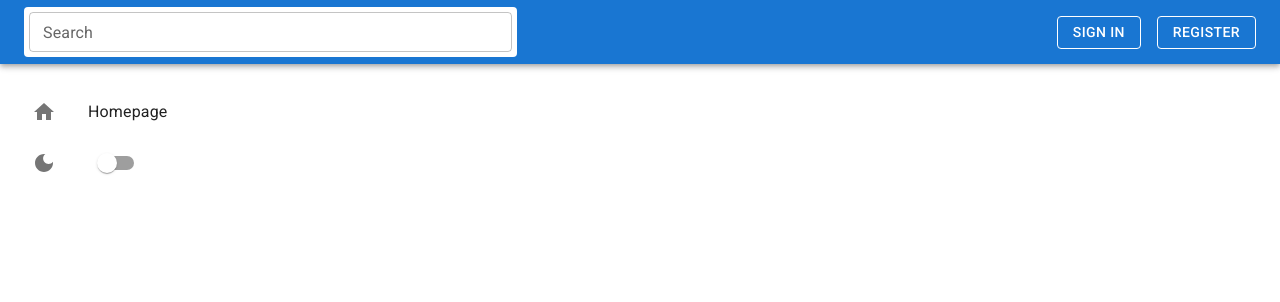
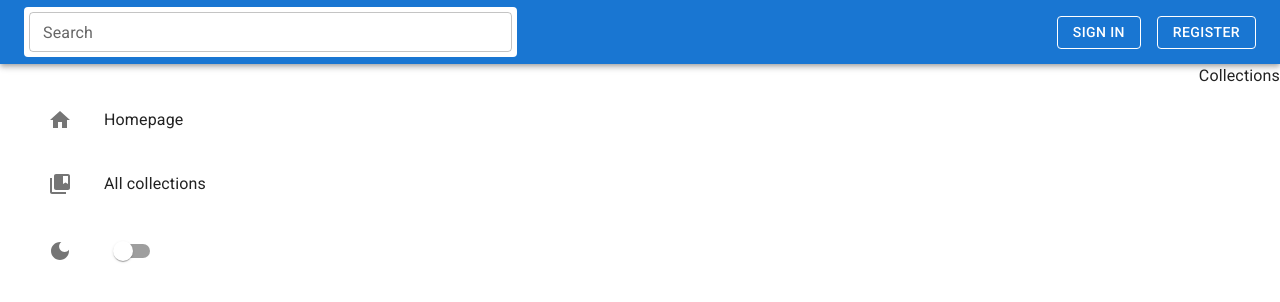
Before and after one commit to marekbyrtek/books-app-client, a React (Create React App) app: page /collections in a window 1280 px wide. Shown: the top 302 px of the page. Built offline with nearby package versions, Linux system fonts and the light colour scheme; no server answers.

Commit message:
fetch collections and items

```diff
--- a/src/App.js
+++ b/src/App.js
@@ -12,10 +12,13 @@ import Home from "./components/Home/Home";
 import Login from "./components/SigningPage/Login";
 import Register from "./components/SigningPage/Register";
 import AdminPage from "./components/AdminPage/AdminPage";
+import Collections from "./components/Collections/Collections";
+import UserCollections from "./components/Collections/UserCollections";
+import Items from "./components/Items/Items";
 
 function App() {
   const [mode, setMode] = useState("light");
-  const [serverURL, setServerURL] = useState("https://books-app-server-mysql.herokuapp.com");
+  const [serverURL, setServerURL] = useState("http://localhost:3001");
   // http://localhost:3001
   // https://books-app-server-mysql.herokuapp.com
   const { authState, setAuthState } = useContext(AuthContext);
@@ -64,6 +67,9 @@ function App() {
                   <Route exact path="/login" element={<Login />} />
                   <Route exact path="/register" element={<Register />} />
                   <Route exact path="/admin" element={<AdminPage />} />
+                  <Route exact path="/collections" element={<Collections />} />
+                  <Route exact path="/collections/:user" element={<UserCollections />} />
+                  <Route exact path="/items/:collection" element={<Items />} />
                 </Routes>
               </Stack>
             </Router>
--- a/src/components/AdminPage/AdminPage.js
+++ b/src/components/AdminPage/AdminPage.js
@@ -1,7 +1,6 @@
 import React, { useEffect, useState, useContext } from 'react';
-import { Box, useMediaQuery, useTheme, Paper } from '@mui/material';
+import { Box, useMediaQuery, useTheme } from '@mui/material';
 import { DataGrid } from "@mui/x-data-grid";
-import { useNavigate } from 'react-router-dom';
 import axios from 'axios';
 import { ServerContext } from '../../context/ServerContext';
 import Toolbar from './Toolbar';
@@ -26,7 +25,6 @@ const AdminPage = () => {
   const [listOfChecked, setListOfChecked] = useState([]);
   const [pageSize, setPageSize] = useState(20);
   const [counter, setCounter] = useState(0);
-  const navigate = useNavigate();
   const { serverURL } = useContext(ServerContext);
 
   useEffect(() => {
--- /dev/null
+++ b/src/components/Collections/Collections.js
@@ -0,0 +1,9 @@
+import React from 'react'
+
+const Collections = () => {
+  return (
+    <div>Collections</div>
+  )
+}
+
+export default Collections;
--- /dev/null
+++ b/src/components/Collections/UserCollections.js
@@ -0,0 +1,12 @@
+import React from 'react';
+import { useParams } from 'react-router-dom';
+
+const UserCollections = () => {
+  const { user } = useParams();
+
+  return (
+    <div>UserCollections</div>
+  )
+}
+
+export default UserCollections;
--- a/src/components/Home/Home.js
+++ b/src/components/Home/Home.js
@@ -1,6 +1,34 @@
-import React from 'react'
+import React, { useState, useEffect, useContext } from 'react';
+import axios from 'axios';
+import { ServerContext } from '../../context/ServerContext';
 
 const Home = () => {
+  const [lastItems, setLastItems] = useState([]);
+  const [biggestCollections, setBiggestCollections] = useState([]);
+  const {serverURL} = useContext(ServerContext);
+
+  useEffect(() => {
+    axios.get(`${serverURL}/api/items/home`)
+      .then((res) => {
+        setLastItems(res.data);
+        console.log(res.data);
+      })
+      .catch((err) => {
+        console.log(err);
+      })
+  },[]);
+
+  useEffect(() => {
+    axios.get(`${serverURL}/api/collection/home`)
+      .then((res) => {
+        setBiggestCollections(res.data);
+        console.log(res.data);
+      })
+      .catch((err) => {
+        console.log(err);
+      })
+  },[]);
+
   return (
     <div>Home</div>
   )
--- /dev/null
+++ b/src/components/Items/Items.js
@@ -0,0 +1,12 @@
+import React from 'react';
+import { useParams } from 'react-router-dom';
+
+const Items = () => {
+  const { collection } = useParams();
+
+  return (
+    <div>Items</div>
+  )
+}
+
+export default Items;
--- a/src/components/Navbar/Sidemenu.js
+++ b/src/components/Navbar/Sidemenu.js
@@ -1,8 +1,9 @@
 import React, { useState, useContext } from 'react';
 import { useNavigate } from 'react-router-dom';
 import { ModeContext } from '../../context/ModeContext';
+import AuthContext from '../../context/AuthContext';
 import { Box, styled, Tooltip, IconButton, Menu, MenuItem, ListItemButton, ListItemIcon, Switch } from '@mui/material';
-import { MoreVert, Home, DarkMode } from '@mui/icons-material';
+import { MoreVert, Home, DarkMode, CollectionsBookmark, AdminPanelSettings } from '@mui/icons-material';
 
 const MenuBox = styled(Box)(({ theme }) => ({
     display: "block",
@@ -16,6 +17,7 @@ const Sidemenu = () => {
     const open = Boolean(anchorEl);
     const navigate = useNavigate();
     const { mode, setMode } = useContext(ModeContext);
+    const { authState } = useContext(AuthContext);
 
     const handleClick = (event) => {
         setAnchorEl(event.currentTarget);
@@ -82,7 +84,23 @@ const Sidemenu = () => {
                         </ListItemButton>
                     </MenuItem>
                     <MenuItem>
-                        <ListItemButton onClick={() => navigate("/register")}>
+                        <ListItemButton onClick={() => navigate("/collections")}>
+                            <ListItemIcon>
+                                <CollectionsBookmark />
+                            </ListItemIcon>
+                            All collections
+                        </ListItemButton>
+                    </MenuItem>
+                    {authState.isAdmin && (<MenuItem>
+                        <ListItemButton onClick={() => navigate("/admin")}>
+                            <ListItemIcon>
+                                <AdminPanelSettings />
+                            </ListItemIcon>
+                            Admin page
+                        </ListItemButton>
+                    </MenuItem>)}
+                    <MenuItem>
+                        <ListItemButton>
                             <ListItemIcon>
                                 <DarkMode />
                             </ListItemIcon>
--- a/src/components/Sidebar/AdminLink.js
+++ b/src/components/Sidebar/AdminLink.js
@@ -10,7 +10,7 @@ const AdminLink = () => {
 
     if (authState.isAdmin) {
         return (
-            <ListItem disablePadding>
+            <ListItem>
                 <ListItemButton onClick={() => navigate("/admin")}>
                     <ListItemIcon>
                         <AdminPanelSettings />
--- a/src/components/Sidebar/Sidebar.js
+++ b/src/components/Sidebar/Sidebar.js
@@ -1,13 +1,11 @@
 import React, { useContext } from 'react'
-import AuthContext from '../../context/AuthContext';
 import { ModeContext } from '../../context/ModeContext';
 import { Box, List, ListItem, ListItemButton, ListItemIcon, ListItemText, Switch } from '@mui/material';
-import { Home, DarkMode } from '@mui/icons-material';
+import { Home, DarkMode, CollectionsBookmark } from '@mui/icons-material';
 import { useNavigate } from 'react-router-dom';
 import AdminLink from './AdminLink';
 
 const Sidebar = () => {
-  const { authState } = useContext(AuthContext);
   const { mode, setMode } = useContext(ModeContext);
   const navigate = useNavigate();
 
@@ -15,7 +13,7 @@ const Sidebar = () => {
     <Box flex={1} p={2} sx={{ display: { xs: "none", sm: "block"} }}>
       <Box position="fixed">
           <List>
-            <ListItem disablePadding>
+            <ListItem>
               <ListItemButton onClick={() => navigate("/")}>
                 <ListItemIcon>
                   <Home />
@@ -23,8 +21,16 @@ const Sidebar = () => {
                 <ListItemText primary="Homepage" />
               </ListItemButton>
             </ListItem>
+            <ListItem>
+              <ListItemButton onClick={() => navigate("/collections")}>
+                <ListItemIcon>
+                  <CollectionsBookmark />
+                </ListItemIcon>
+                <ListItemText primary="All collections" />
+              </ListItemButton>
+            </ListItem>
             <AdminLink />
-            <ListItem disablePadding>
+            <ListItem>
               <ListItemButton>
                 <ListItemIcon>
                   <DarkMode />
```
